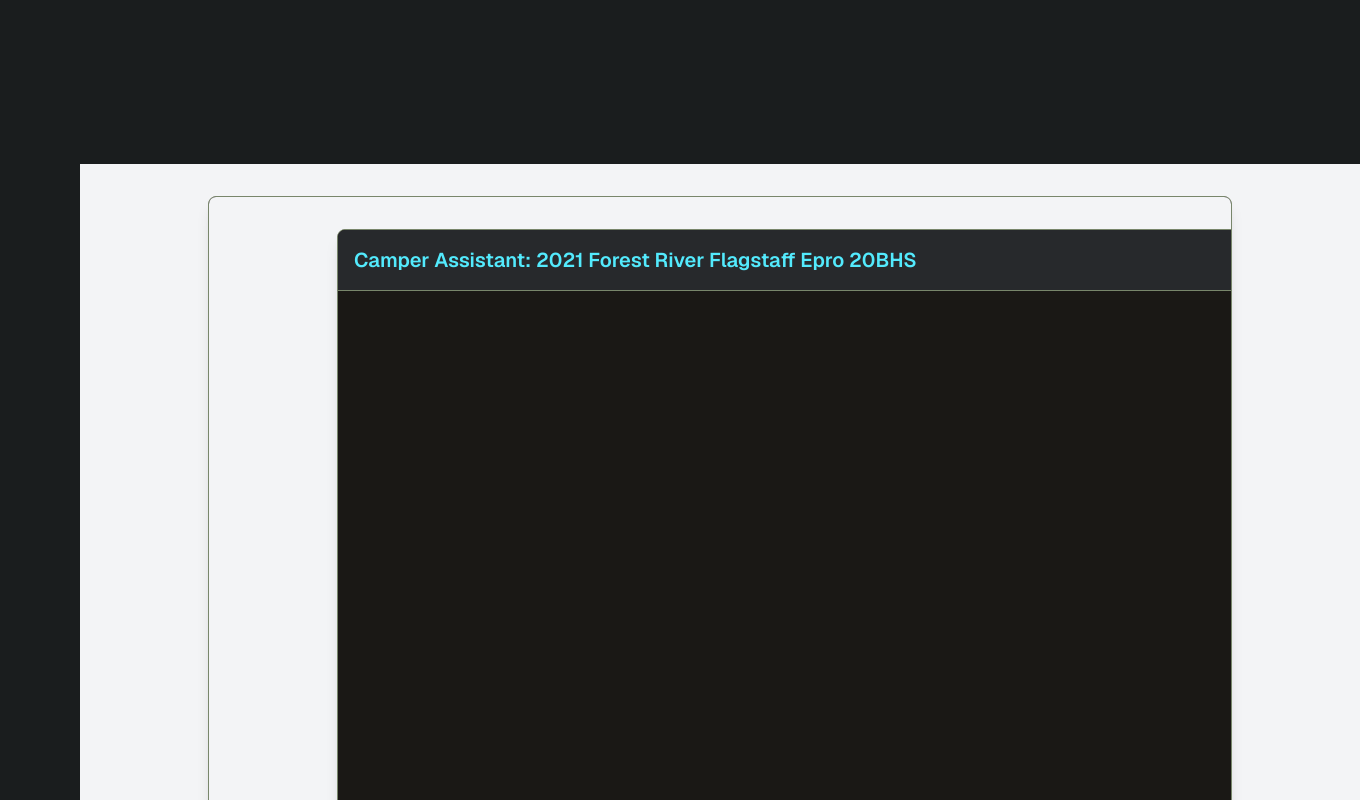
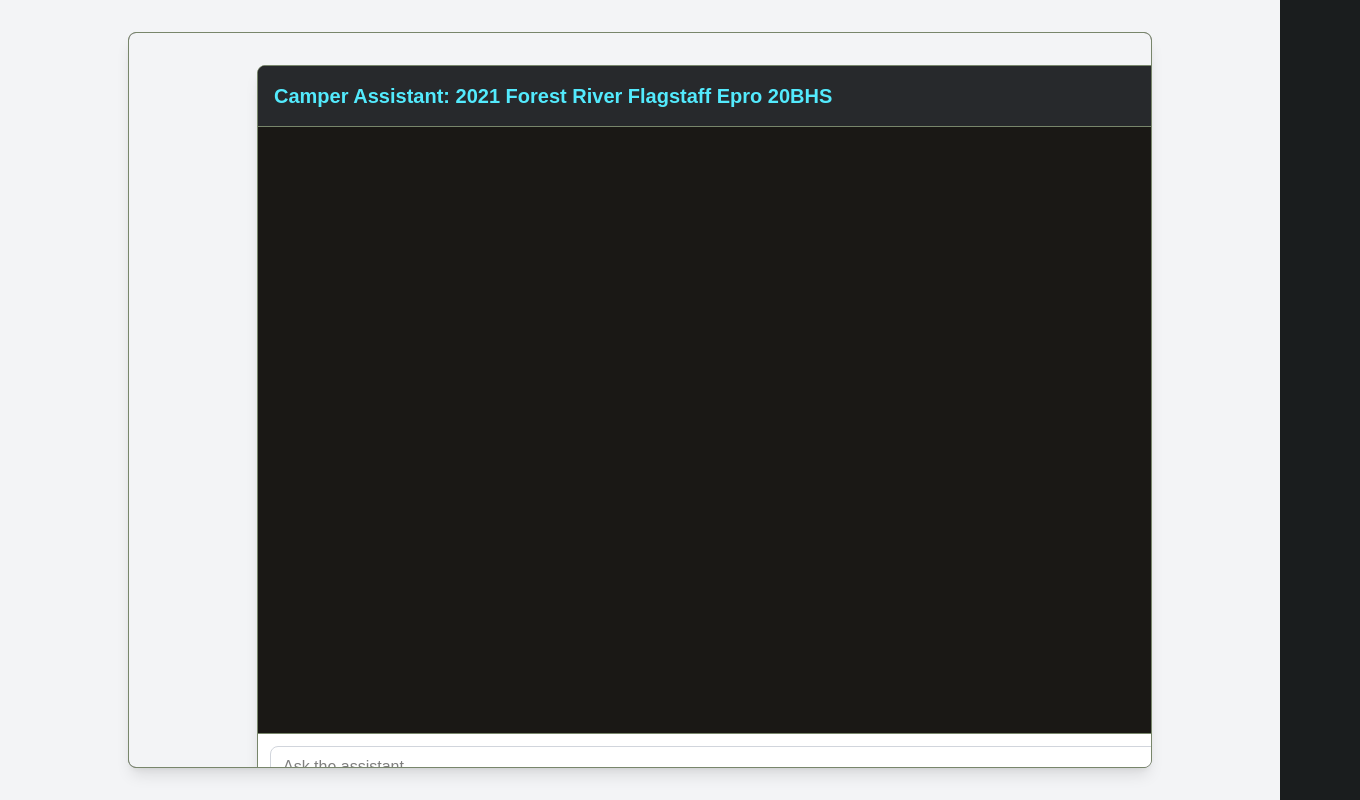
Before and after one commit to Cstannahill/ai-campfire-chat, a Next.js app: page / in a window 1280 px wide. Shown: the top 800 px of the page, 1360 px wide, since content can reach past the window. Built offline with nearby package versions, Linux system fonts and the light colour scheme.

Commit message:
fixed sizing

```diff
--- a/app/page.tsx
+++ b/app/page.tsx
@@ -4,13 +4,8 @@
 
 export default function Home() {
   return (
-    <div className="grid grid-rows-[20px_1fr_20px] items-center justify-items-center min-h-screen p-8 pb-20 gap-16 sm:p-20 font-[family-name:var(--font-geist-sans)]">
-      <main className="flex flex-col gap-[32px] row-start-2 items-center sm:items-start">
-        {" "}
-        <div>
-          <AssistantChat />
-        </div>
-      </main>
+    <div>
+      <AssistantChat />
     </div>
   );
 }
--- a/components/AssistantChat.tsx
+++ b/components/AssistantChat.tsx
@@ -46,38 +46,14 @@
   };
 
   return (
-    <div className="flex justify-center items-center min-h-screen w-screen bg-gray-100 lg:p-8">
+    <div className="flex justify-center items-center min-h-screen w-screen bg-gray-100 lg:p-8 mx-0">
       {" "}
       {/* Optional: Adds padding and a background on large screens */}
       {/* Chat Component Container */}
-      <div
-        className="flex flex-col
-    w-full h-screen
-    bg-brand-surface
-    shadow-lg
-
-    lg:max-w-5xl
-    lg:h-[calc(100vh-4rem)]
-    lg:rounded-lg
-    lg:border lg:border-brand-sage
-    overflow-hidden"
-      >
+      <div className="flex flex-col w-screen h-screen bg-brand-surface shadow-lg mx-0 lg:max-w-5xl lg:h-[calc(100vh-4rem)] lg:rounded-lg lg:border lg:border-brand-sage overflow-hidden">
         <div className="flex justify-center items-center min-h-screen w-screen bg-gray-100 lg:p-8">
           {/* Chat Component Container */}
-          <div
-            className="
-        flex flex-col
-        w-full h-screen                      {/* Mobile: Full width and height */}
-        bg-brand-surface
-        shadow-lg
-
-        lg:max-w-5xl                         {/* Desktop: Max width */}
-        lg:h-[calc(100vh-4rem)]              {/* Desktop: Reduced height */}
-        lg:rounded-lg
-        lg:border lg:border-brand-sage
-        overflow-hidden                      {/* Crucial to contain children */}
-      "
-          >
+          <div className="flex flex-col w-screen h-screen bg-brand-surface shadow-lg lg:max-w-5xl lg:h-[calc(100vh-4rem)] lg:rounded-lg lg:border lg:border-brand-sage overflow-hidden">
             {/* Header */}
             <header className="bg-brand-altsurface p-4 border-b text-cyan-300 border-brand-sage shadow-sm shrink-0">
               <h1 className="text-xl font-semibold text-cyan-300">
```
